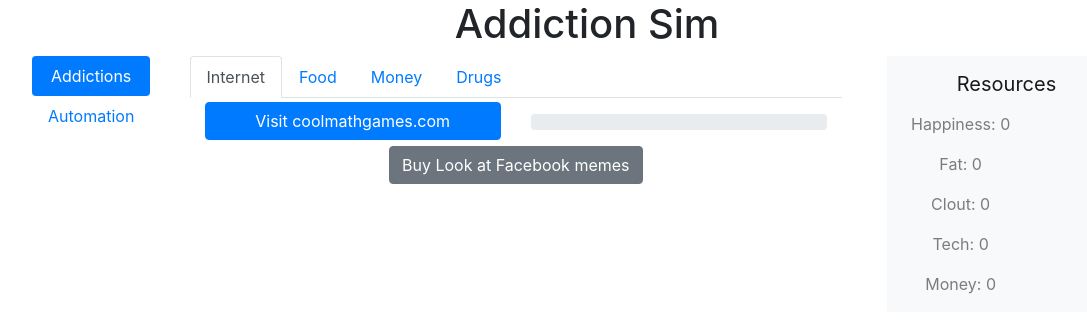
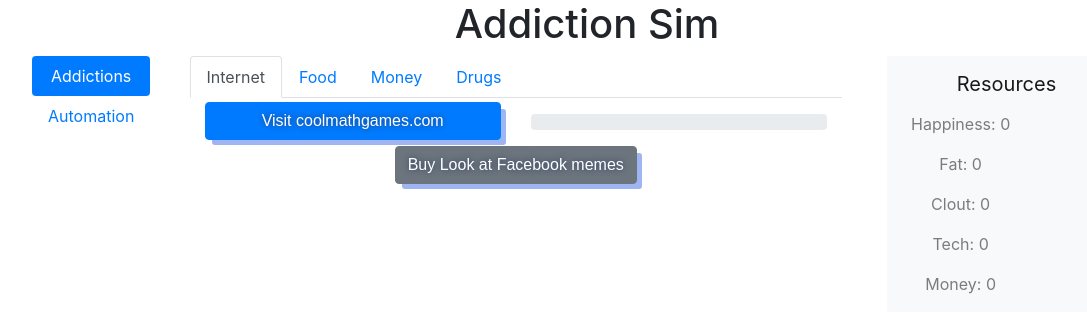
Before and after one commit to AndrewCash/idle-game, a React (Create React App) app: page / in a window 1280 px wide. Shown: the top 332 px of the page, without its empty margins (53-1140 px from the left). Built offline with nearby package versions, Linux system fonts and the light colour scheme.

Commit message:
Make buttons look interesting

```diff
--- a/src/App.css
+++ b/src/App.css
@@ -39,9 +39,9 @@
 /* Goofy style for button
     kind of ugly
     use at your discretion
+**/
 
-*/
-/* Button {
+Button {
     -moz-box-shadow: 6px 6px 0px -1px #9fb4f2;
 	-webkit-box-shadow: 6px 6px 0px -1px #9fb4f2;
 	box-shadow: 6px 6px 0px -1px #9fb4f2;
@@ -65,4 +65,4 @@
 Button:active {
 	position:relative;
 	top:1px;
-} */
+}
```
